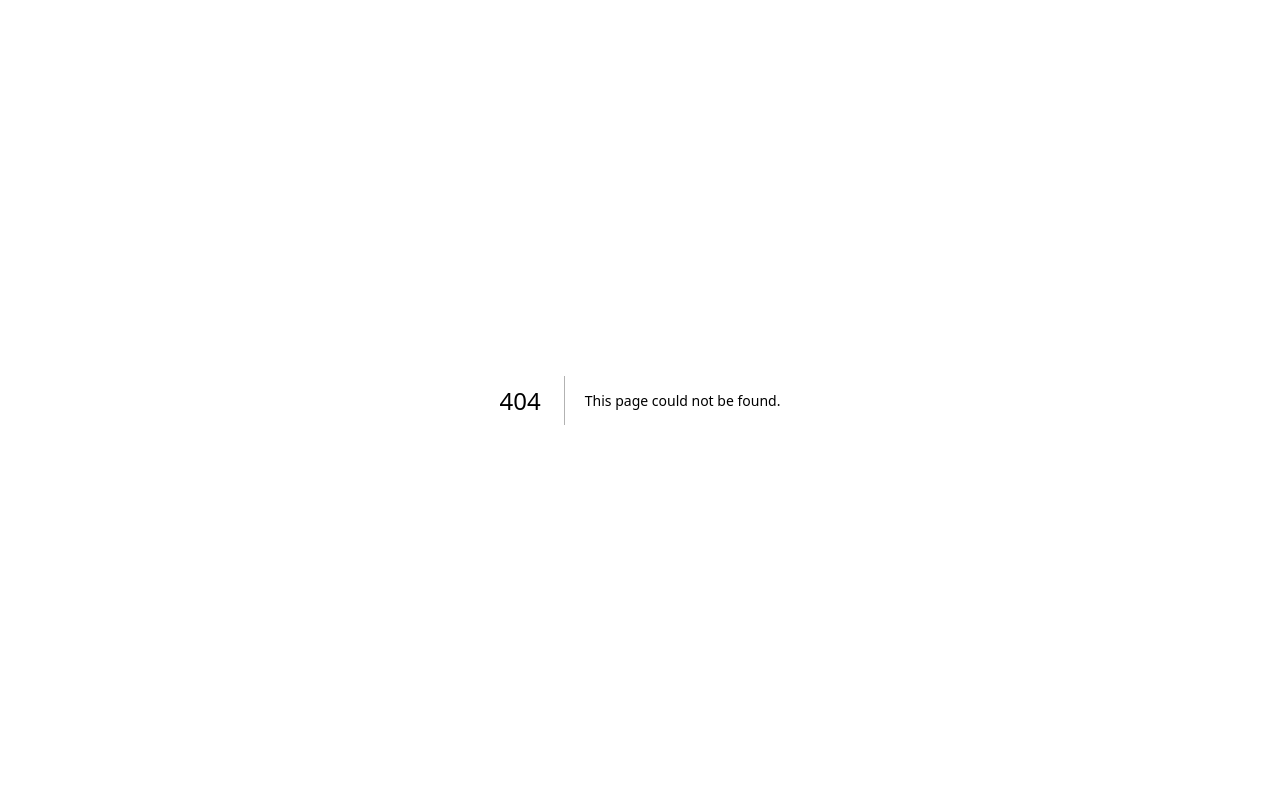
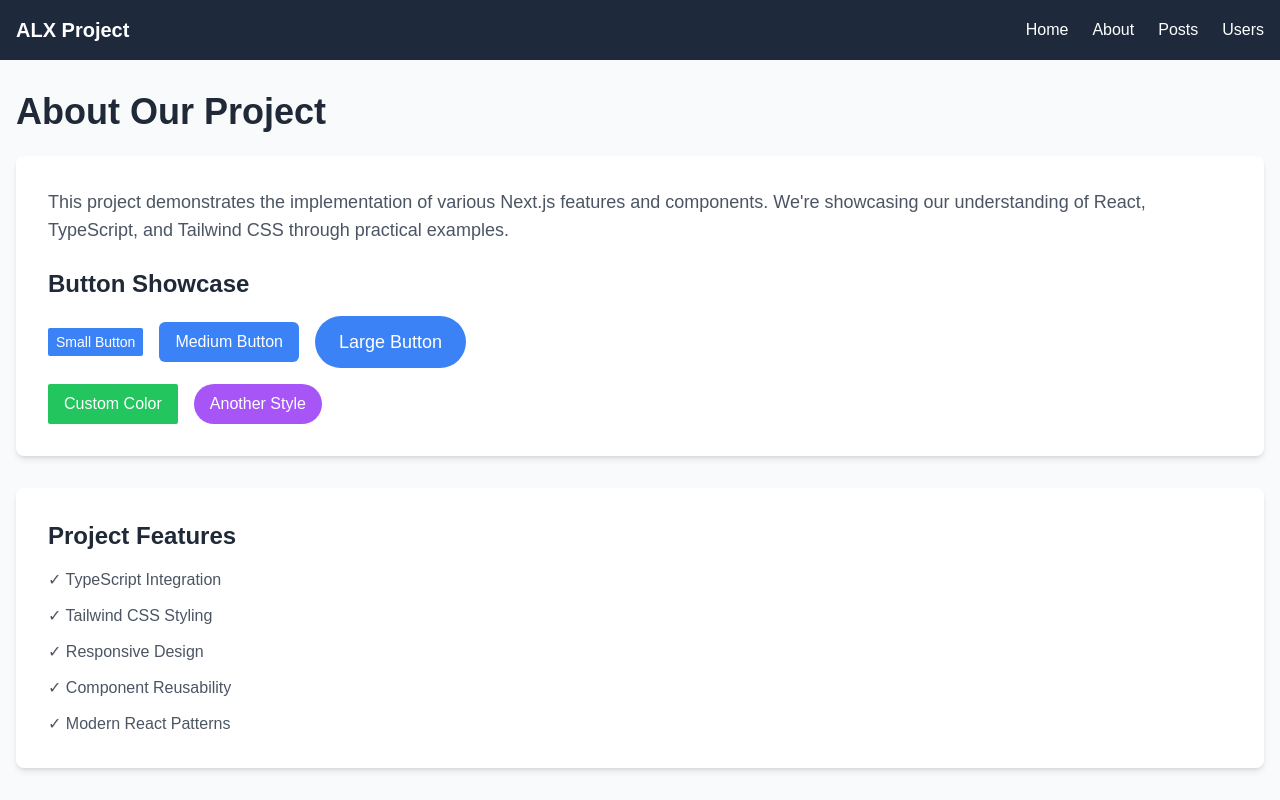
Before and after one commit to HARBBEY21166/alx-project-0x02-setup, a Next.js app in the folder alx-project-0x02/: page /about in a window 1280 px wide. Before the commit this address had no page. Built offline with nearby package versions, Linux system fonts and the light colour scheme.

Commit message:
third commit

```diff
--- /dev/null
+++ b/alx-project-0x02/components/common/Button.tsx
@@ -0,0 +1,36 @@
+// components/common/Button.tsx
+import { ButtonProps } from '@/interfaces';
+
+const Button = ({ size = 'medium', shape = 'rounded-md', children, onClick, className = '' }: ButtonProps) => {
+  const sizeClasses = {
+    small: 'px-2 py-1 text-sm',
+    medium: 'px-4 py-2',
+    large: 'px-6 py-3 text-lg'
+  };
+
+  const shapeClasses = {
+    'rounded-sm': 'rounded-sm',
+    'rounded-md': 'rounded-md',
+    'rounded-full': 'rounded-full'
+  };
+
+  return (
+    <button
+      onClick={onClick}
+      className={`
+        ${sizeClasses[size]}
+        ${shapeClasses[shape]}
+        bg-blue-500
+        hover:bg-blue-600
+        text-white
+        font-medium
+        transition-colors
+        ${className}
+      `}
+    >
+      {children}
+    </button>
+  );
+};
+
+export default Button;
--- /dev/null
+++ b/alx-project-0x02/pages/about.tsx
@@ -0,0 +1,67 @@
+// pages/about.tsx
+import Header from '@/components/layout/Header';
+import Button from '@/components/common/Button';
+
+const About = () => {
+  return (
+    <div className="min-h-screen bg-gray-50">
+      <Header />
+
+      <main className="container mx-auto px-4 py-8">
+        <h1 className="text-4xl font-bold text-gray-800 mb-6">
+          About Our Project
+        </h1>
+
+        <div className="bg-white p-8 rounded-lg shadow-md mb-8">
+          <p className="text-lg text-gray-600 mb-6">
+            This project demonstrates the implementation of various Next.js features
+            and components. We're showcasing our understanding of React, TypeScript,
+            and Tailwind CSS through practical examples.
+          </p>
+
+          <h2 className="text-2xl font-semibold text-gray-800 mb-4">
+            Button Showcase
+          </h2>
+
+          <div className="space-y-4">
+            <div className="flex space-x-4 items-center">
+              <Button size="small" shape="rounded-sm">
+                Small Button
+              </Button>
+              <Button size="medium" shape="rounded-md">
+                Medium Button
+              </Button>
+              <Button size="large" shape="rounded-full">
+                Large Button
+              </Button>
+            </div>
+
+            <div className="flex space-x-4 items-center">
+              <Button size="medium" shape="rounded-sm" className="bg-green-500 hover:bg-green-600">
+                Custom Color
+              </Button>
+              <Button size="medium" shape="rounded-full" className="bg-purple-500 hover:bg-purple-600">
+                Another Style
+              </Button>
+            </div>
+          </div>
+        </div>
+
+        <div className="bg-white p-8 rounded-lg shadow-md">
+          <h2 className="text-2xl font-semibold text-gray-800 mb-4">
+            Project Features
+          </h2>
+          <div className="space-y-3">
+            <p className="text-gray-600">✓ TypeScript Integration</p>
+            <p className="text-gray-600">✓ Tailwind CSS Styling</p>
+            <p className="text-gray-600">✓ Responsive Design</p>
+            <p className="text-gray-600">✓ Component Reusability</p>
+            <p className="text-gray-600">✓ Modern React Patterns</p>
+          </div>
+        </div>
+      </main>
+    </div>
+  );
+};
+
+export default About;
--- /dev/null
+++ b/alx-project-0x02/pages/home.tsx
@@ -0,0 +1,61 @@
+// pages/home.tsx
+import Header from '@/components/layout/Header';
+import Button from '@/components/common/Button';
+import { useState } from 'react';
+
+const Home = () => {
+  const [showWelcome, setShowWelcome] = useState(true);
+
+  return (
+    <div className="min-h-screen bg-gray-50">
+      <Header />
+
+      <main className="container mx-auto px-4 py-8">
+        <h1 className="text-4xl font-bold text-gray-800 mb-6">
+          Welcome to Our Next.js Project
+        </h1>
+
+        {showWelcome && (
+          <div className="bg-white p-6 rounded-lg shadow-md mb-6">
+            <p className="text-lg text-gray-600 mb-4">
+              This is our home page where we'll showcase various components and features
+              of our Next.js application. Feel free to explore the different sections
+              and interact with our components.
+            </p>
+            <Button
+              size="medium"
+              shape="rounded-md"
+              onClick={() => setShowWelcome(false)}
+            >
+              Dismiss Welcome
+            </Button>
+          </div>
+        )}
+
+        <div className="grid grid-cols-1 md:grid-cols-2 gap-6 mt-8">
+          <div className="bg-white p-6 rounded-lg shadow-md">
+            <h2 className="text-2xl font-semibold text-gray-800 mb-4">
+              Feature Section 1
+            </h2>
+            <p className="text-gray-600">
+              This section demonstrates the use of our grid layout and card-like
+              styling. We'll add more interactive components here later.
+            </p>
+          </div>
+
+          <div className="bg-white p-6 rounded-lg shadow-md">
+            <h2 className="text-2xl font-semibold text-gray-800 mb-4">
+              Feature Section 2
+            </h2>
+            <p className="text-gray-600">
+              Another section showcasing our layout capabilities. This will be
+              enhanced with more components as we build them.
+            </p>
+          </div>
+        </div>
+      </main>
+    </div>
+  );
+};
+
+export default Home;
```
